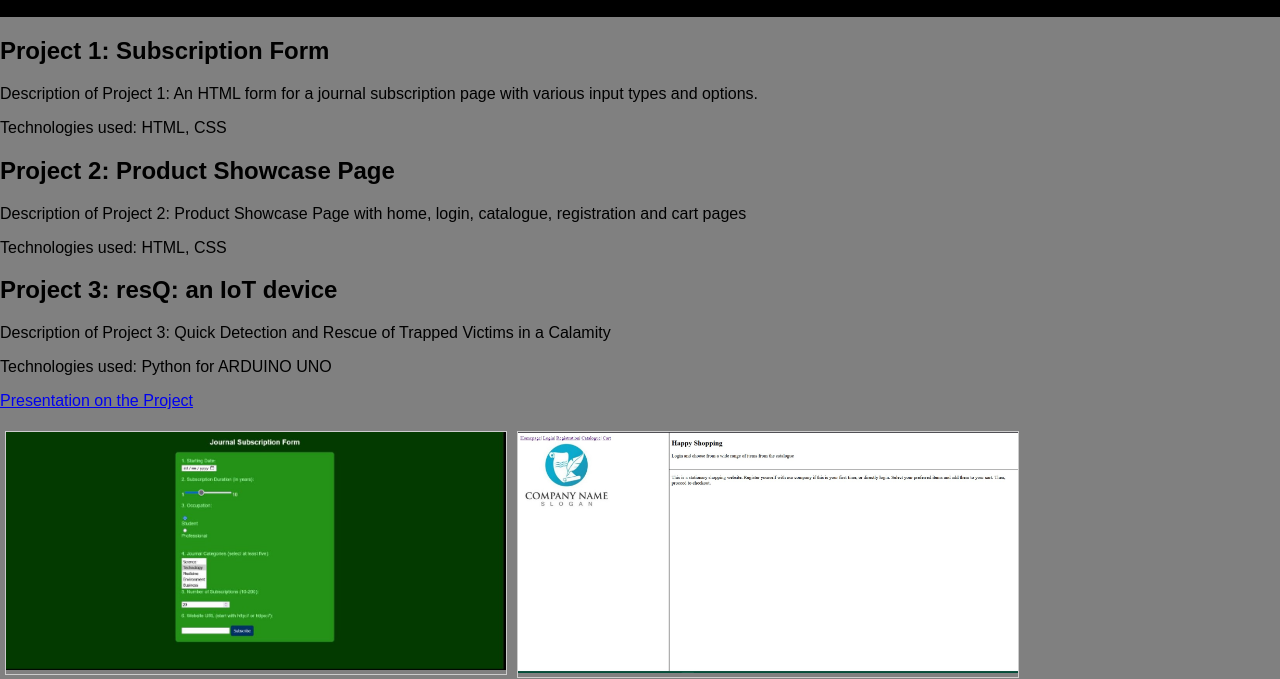
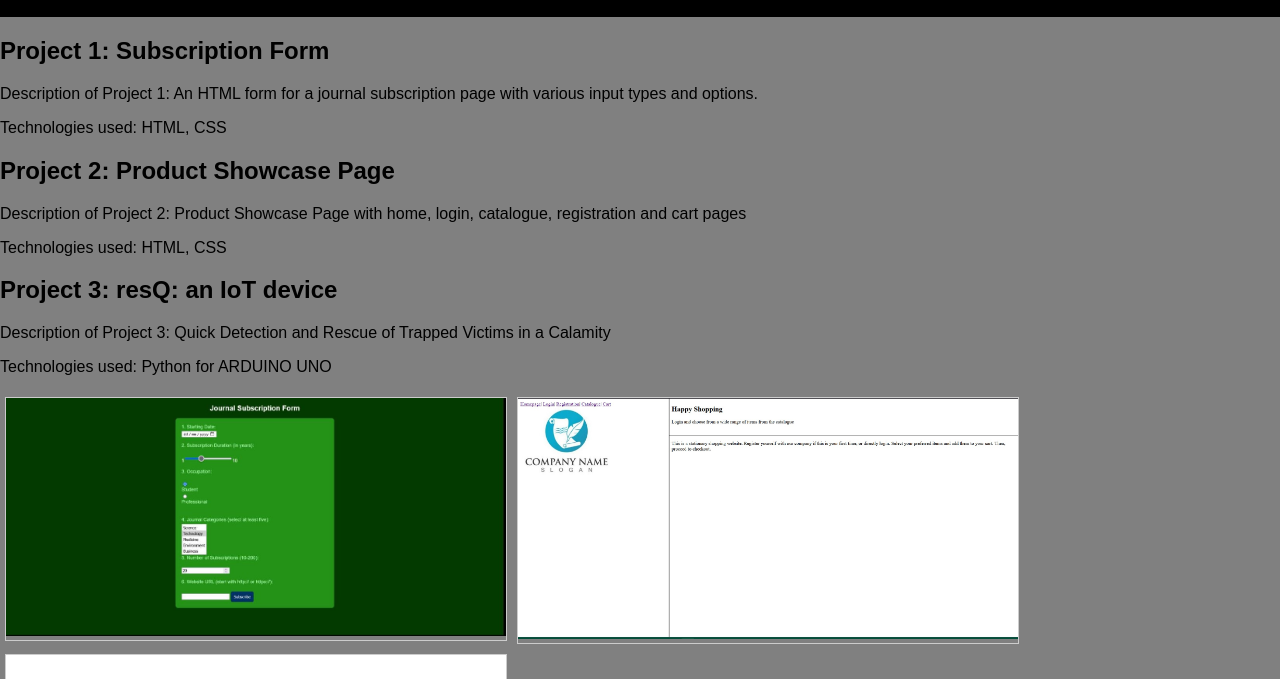
Before and after one commit to satviki-das-vit/skills_showcase_satviki, a plain HTML site: page portfolio.html in a window 1280 px wide. Shown: the part 121-800 px from the top of the page. Drawn offline with Linux system fonts and the light colour scheme.

Commit message:
portfolio.html

```diff
--- a/portfolio.html
+++ b/portfolio.html
@@ -36,7 +36,6 @@
         <h2>Project 3: resQ: an IoT device</h2>
         <p>Description of Project 3: Quick Detection and Rescue of Trapped Victims in a Calamity</p>
         <p>Technologies used: Python for ARDUINO UNO</p>
-        <p><a href="resQ_Project3.pdf">Presentation on the Project</a></p>
     </section>
 
     <div class="gallery">
```
